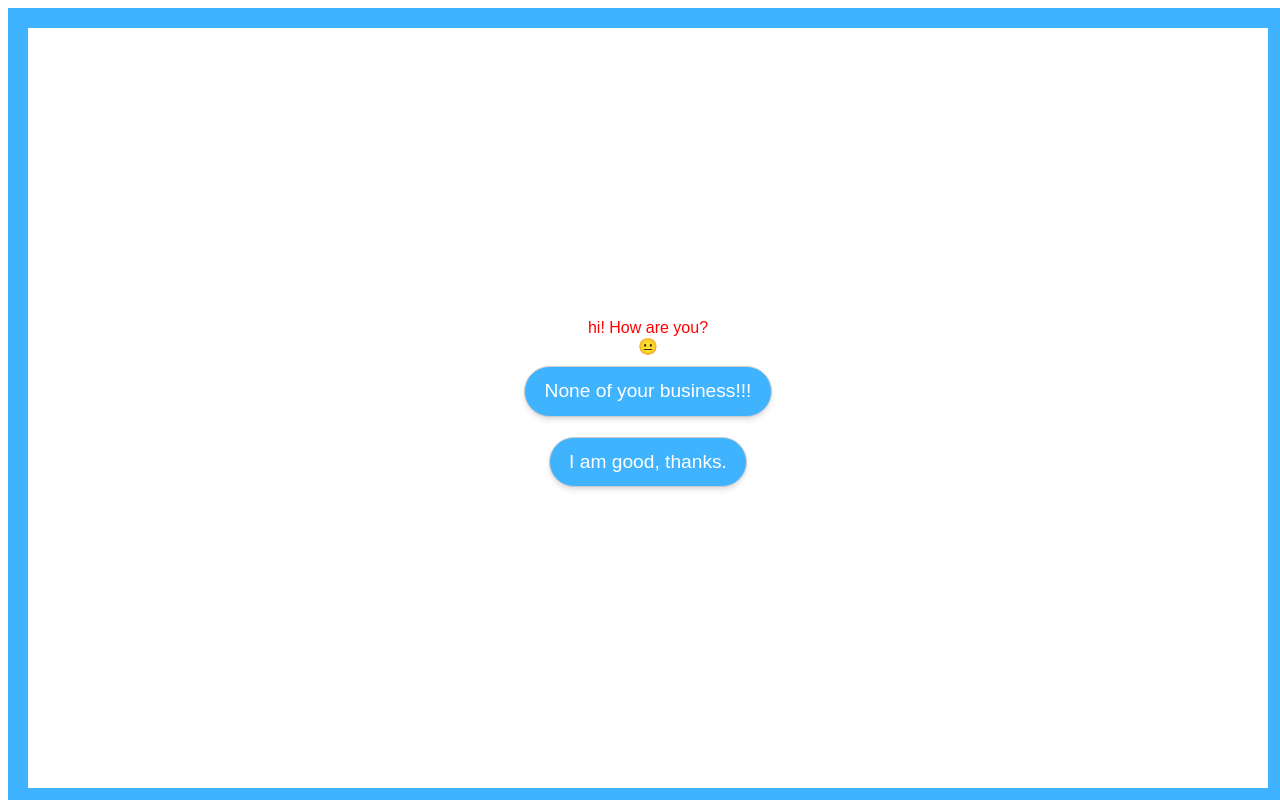
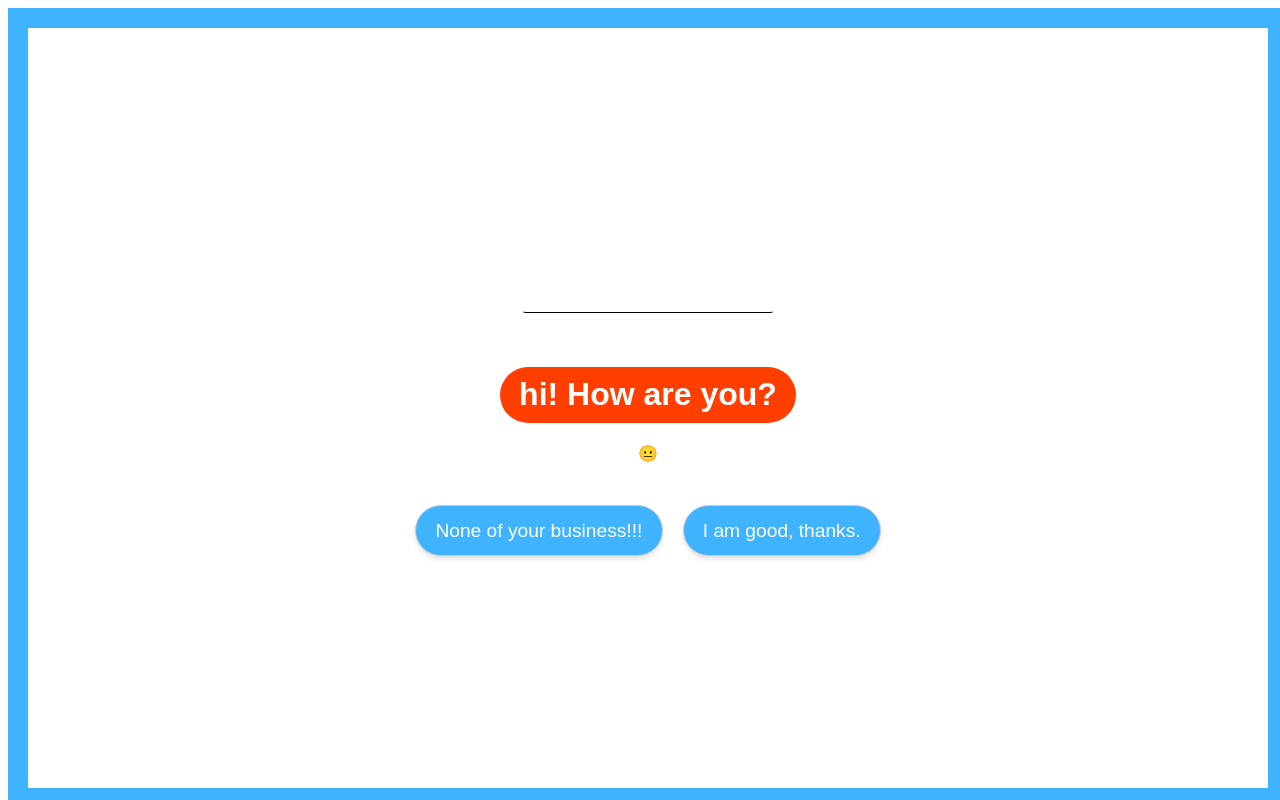
Before and after one commit to codecrook/svelte-practice, a Svelte app in the folder svelte-chat-bot/: page / in a window 1280 px wide. Built offline with nearby package versions, Linux system fonts and the light colour scheme.

Commit message:
Learned about data binding and more complex reactivity

```diff
--- a/svelte-chat-bot/src/App.svelte
+++ b/svelte-chat-bot/src/App.svelte
@@ -7,17 +7,50 @@
 
   let showHeader = false;
   let [happyScore, storyIndex] = [0, 0];
-  $: smileySays = story[storyIndex].smileySays;
-  $: buttons = story[storyIndex].buttons;
+  $: question = story[storyIndex];
+  $: smileySays = question.end ? setFinalMessage() : question.smileySays;
+  $: buttons = question.buttons;
+
+  $: if (happyScore > 0 && storyIndex === 3) showHeader = true;
   function clickHandler(e) {
-    storyIndex += 1;
-    happyScore += e.detail.value;
+    if (e.detail.value === "reset") {
+      [storyIndex, happyScore, showHeader] = [0, 0, false];
+    } else {
+      storyIndex += 1;
+      happyScore += e.detail.value;
+    }
   }
+  function setFinalMessage() {
+    if (happyScore > 0) {
+      return question.end.nice;
+    } else if (happyScore < 0) {
+      return question.end.mean;
+    } else {
+      return question.end.neutral;
+    }
+  }
+  let name = "";
 </script>
 
 <style>
-  div {
-    color: red;
+  h1 {
+    text-align: center;
+    background: #ff3e00;
+    font-size: 2em;
+    padding: 0.3em 0.6em;
+    color: white;
+    border-radius: 50px;
+  }
+  input {
+    margin: 1em;
+    width: 250px;
+    font-family: "Nunito", sans-serif;
+    border: 0;
+    outline: 0;
+    background: transparent;
+    border-bottom: 1px solid black;
+    text-align: center;
+    font-size: 2em;
   }
   :global(*) {
     box-sizing: border-box;
@@ -33,7 +66,8 @@
   <Header />
 {/if}
 <Container>
-  <div>{smileySays}</div>
+  <input type="text" bind:value={name} />
+  <h1>{name ? `${name}, ` : ''} {smileySays}</h1>
   <Face {happyScore} size={storyIndex + 1} />
   <Buttons {buttons} on:click={clickHandler} />
 </Container>
--- a/svelte-chat-bot/src/Buttons.svelte
+++ b/svelte-chat-bot/src/Buttons.svelte
@@ -5,6 +5,12 @@
 </script>
 
 <style>
+  .buttons-container {
+    display: flex;
+    flex-wrap: wrap;
+    justify-content: center;
+    padding: 2em 1em;
+  }
   button {
     font-family: "Nunito", sans-serif;
     display: block;
@@ -21,8 +27,10 @@
   }
 </style>
 
-{#each buttons as button}
-  <button on:click={() => dispatch('click', { value: button.value })}>
-    {button.text}
-  </button>
-{/each}
+<div class="buttons-container">
+  {#each buttons as button}
+    <button on:click={() => dispatch('click', { value: button.value })}>
+      {button.text}
+    </button>
+  {/each}
+</div>
```
